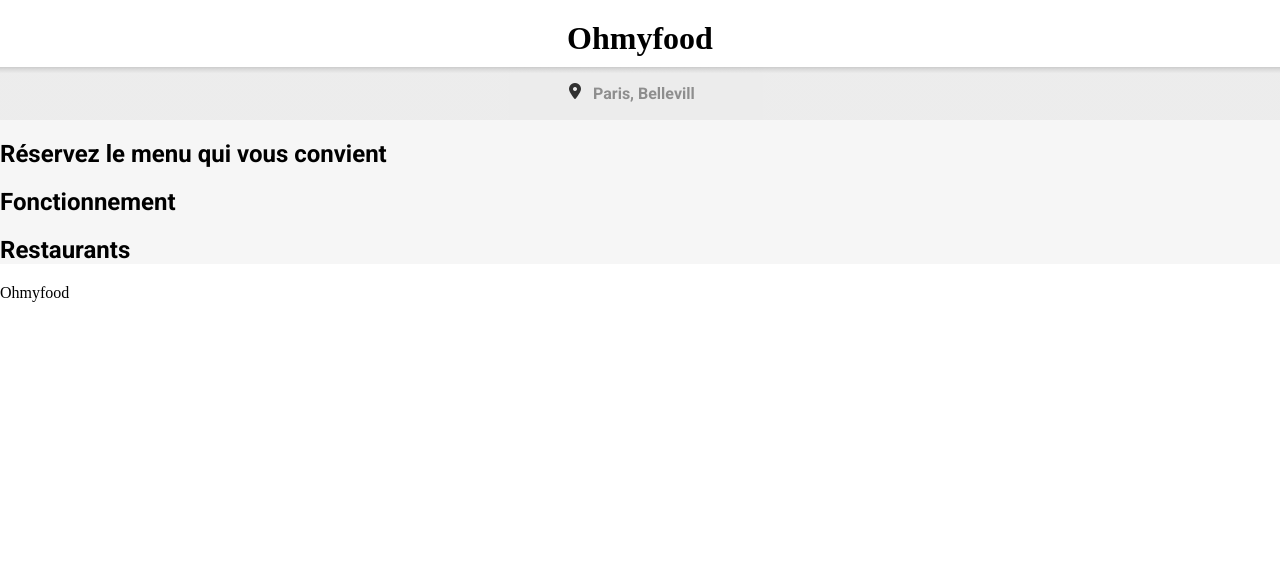
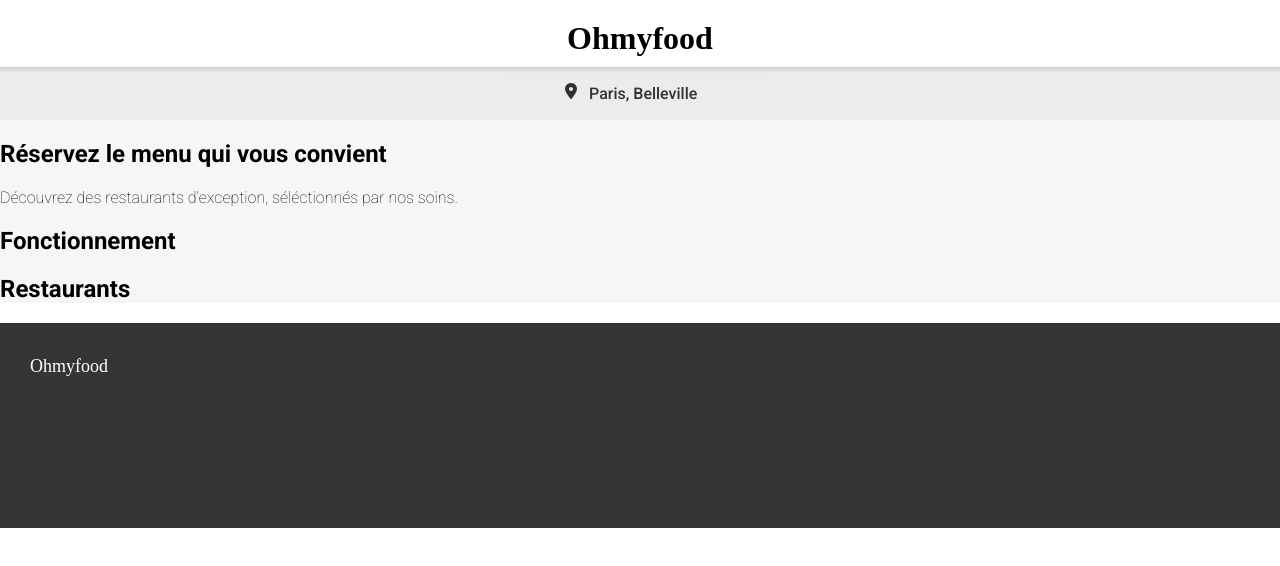
Before and after one commit to Miliexe/Ohmyfood, a website: page index.html in a window 1280 px wide. Drawn offline with Linux system fonts and the light colour scheme; a web font is replaced by a local one.

Commit message:
Init Footer + Update Form

```diff
--- a/index.html
+++ b/index.html
@@ -27,6 +27,7 @@
 
             <section>
                 <h2>Réservez le menu qui vous convient</h2>
+                <p class="thin">Découvrez des restaurants d'exception, séléctionnés par nos soins.</p>
             </section>
 
 
@@ -42,7 +43,7 @@
        </main>
 
         <footer>
-            <p class="logo__font">Ohmyfood</p>
+            <p class="logo__font footer__titre medium">Ohmyfood</p>
         </footer>
 
     </body>
--- a/sass/base/_typography.scss
+++ b/sass/base/_typography.scss
@@ -4,8 +4,10 @@
 
 * { font-family: 'roboto'; }
 
-.bold { font-weight: 600; }
+.bold { font-weight: 500; }
 
 .thin { font-weight: 100; }
 
+.medium { font-size: 18px;}
+
 h1 { margin: 0px; }
--- a/sass/layouts/_footer.scss
+++ b/sass/layouts/_footer.scss
@@ -1 +1,13 @@
 // footer
+
+footer {
+    background-color: $footer-background;
+    height: 175px;
+    padding: 15px 30px;
+}
+
+.footer{
+    &__titre{
+        color: #fff;
+    }
+}
--- a/sass/layouts/_form.scss
+++ b/sass/layouts/_form.scss
@@ -9,12 +9,13 @@ form {
     opacity: 0.8;
     & input{
         background-color: transparent;
-        width: 120px;
+        width: 128px;
         border: none;
         margin-left: 10px;
         font-size: medium;
     }
     ::placeholder{
+        color: #000;
         opacity: 1;
     }
 }
```
Also changed, not shown: public/css/style.css, public/css/style_compressed.css, 2 other files.
